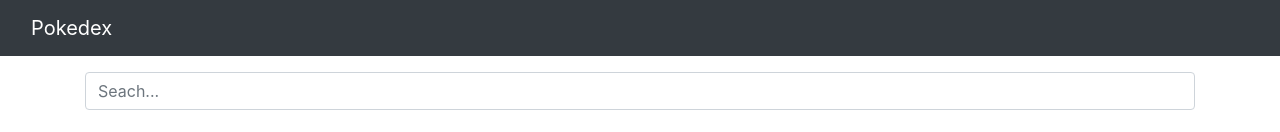
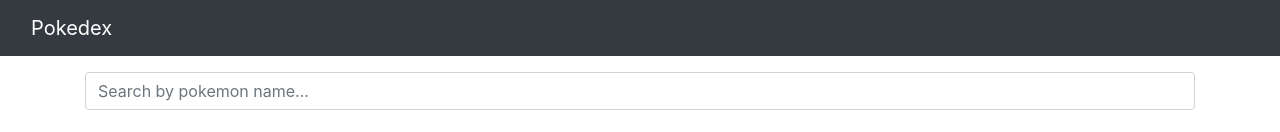
Before and after one commit to malimaquintino/my-pokedex, a React (Create React App) app: page / in a window 1280 px wide. Shown: the top 132 px of the page. Built offline with nearby package versions, Linux system fonts and the light colour scheme.

Commit message:
adjustment

```diff
--- a/src/pages/pokedex/index.js
+++ b/src/pages/pokedex/index.js
@@ -20,7 +20,7 @@ function Pokedex (){
             <div className="container">
                 <div className="row mt-3">
                     <div className="col-12">
-                        <input type="text" onChange={(e) => setSearch(e.target.value)} className="form-control" placeholder="Seach..."/>
+                        <input type="text" onChange={(e) => setSearch(e.target.value)} className="form-control" placeholder="Search by pokemon name..."/>
                     </div>
                 </div>
                 <div className="row mt-3">
```
